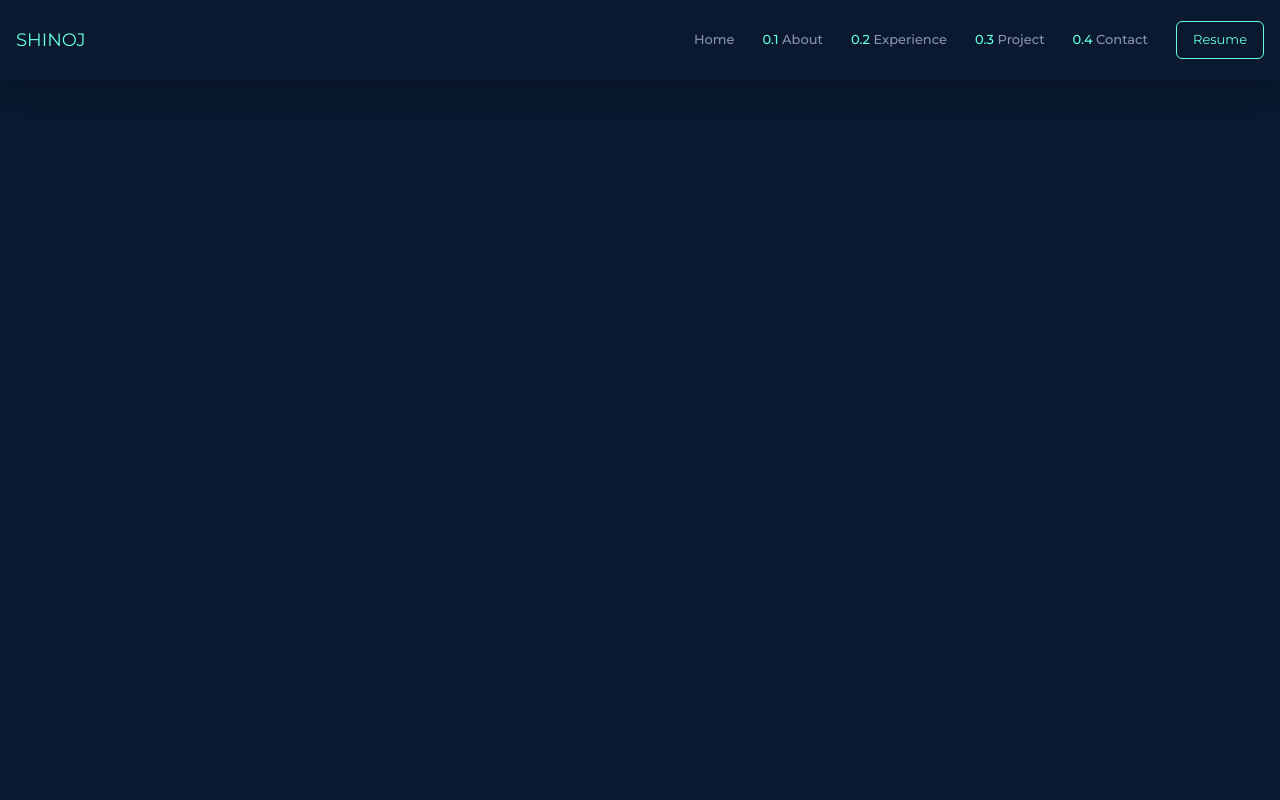
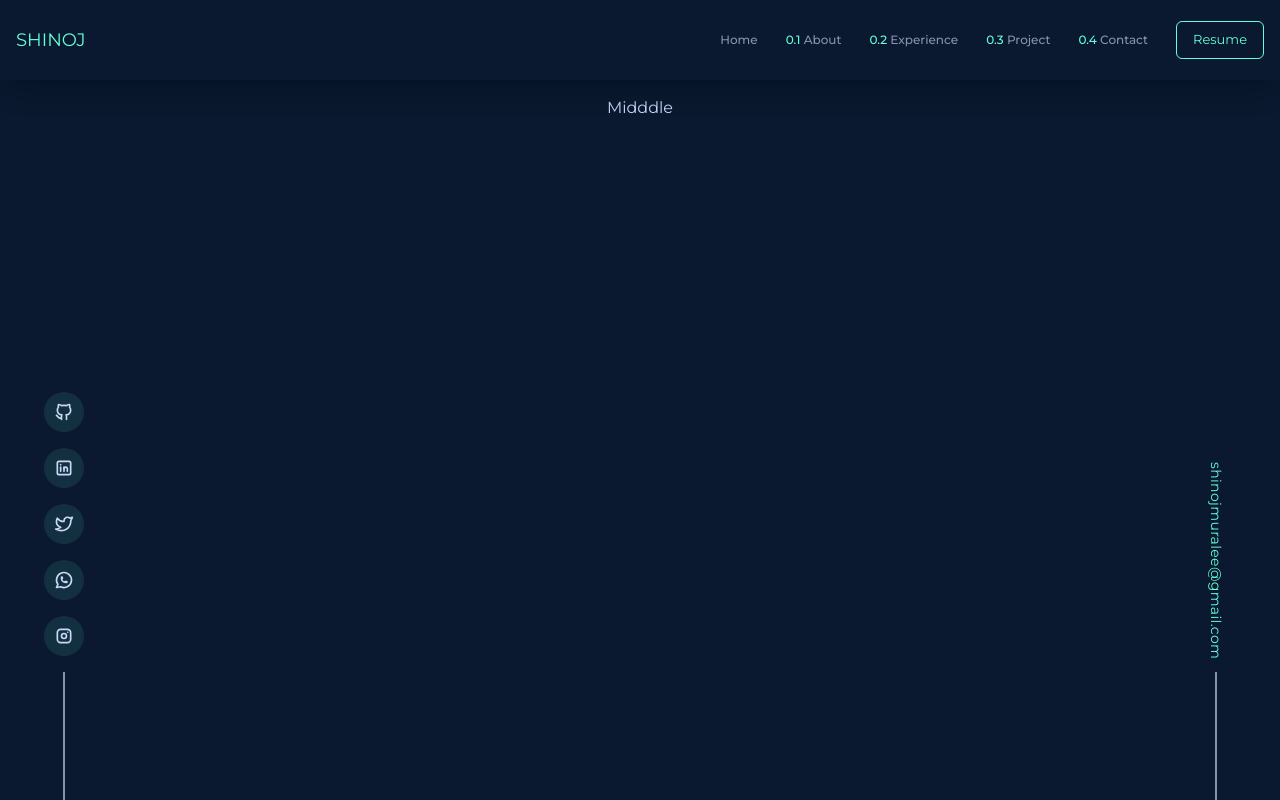
Before and after one commit to shinoj-exe/personal, a Next.js app: page / in a window 1280 px wide. Built offline with nearby package versions, Linux system fonts and the light colour scheme.

Commit message:
sidebars implemented

```diff
--- /dev/null
+++ b/components/LeftSide.tsx
@@ -0,0 +1,25 @@
+import React from 'react'
+import {TbBrandGithub,TbBrandTwitter,TbBrandWhatsapp,TbBrandInstagram,TbBrandLinkedin} from "react-icons/tb"
+import {AiOutlineLinkedin,AiOutlineInstagram,AiOutlineWhatsApp} from "react-icons/ai"
+
+
+const LeftSide = () => {
+  return (
+    <div className="w-full h-full flex flex-col items-center justify-end gap-4 text-textLight">
+        <div className='flex flex-col gap-4 '>
+            <a href="https://github.com/shinoj-exe" target='_blank'><span className="w-10 h-10 text-xl bg-hoverColor rounded-full inline-flex items-center justify-center hover:text-textGreen cursor-pointer hover:-translate-y-2 transition-all duration-300"><TbBrandGithub/></span></a>
+
+            <a href="https://www.linkedin.com/in/shinoj-muraleedharan/" target='_blank'><span className="w-10 h-10 text-xl bg-hoverColor rounded-full inline-flex items-center justify-center hover:text-textGreen cursor-pointer hover:-translate-y-2 transition-all duration-300"><TbBrandLinkedin/></span></a>
+
+            <a href="https://twitter.com/ShinojMuralee" target='_blank'><span className="w-10 h-10 text-xl bg-hoverColor rounded-full inline-flex items-center justify-center hover:text-textGreen cursor-pointer hover:-translate-y-2 transition-all duration-300"><TbBrandTwitter/></span></a>
+
+            <a href="https://api.whatsapp.com/send/?phone=%2B918943194451&text=Hello&type=phone_number&app_absent=0" target='_blank'><span className="w-10 h-10 text-xl bg-hoverColor rounded-full inline-flex items-center justify-center hover:text-textGreen cursor-pointer hover:-translate-y-2 transition-all duration-300"><TbBrandWhatsapp/></span></a>
+
+            <a href="https://www.instagram.com/heyshinojjj/" target='_blank'><span className="w-10 h-10 text-xl bg-hoverColor rounded-full inline-flex items-center justify-center hover:text-textGreen cursor-pointer hover:-translate-y-2 transition-all duration-300"><TbBrandInstagram/></span></a>
+        </div>
+        <div className='w-[2px] h-32 bg-textDark' ></div>
+    </div>
+  )
+}
+
+export default LeftSide
--- a/components/Navbar.tsx
+++ b/components/Navbar.tsx
@@ -13,7 +13,7 @@ const Navbar = () => {
           <span className='text-base md:text-lg text-textGreen '>SHINOJ</span>
         </motion.div>
         <div className="hidden mdl:inline-flex items-center gap-7">
-          <ul className='flex text-[13px] gap-7'>
+          <ul className='flex text-[12px] gap-7'>
             <Link  href="#home" className="flex items-center gap-1 font-medium text-textDark hover:text-textGreen cursor-pointer duration-300 nav-link">
             <motion.li initial={{ y: -10, opacity: 0 }}
                        animate={{ y: 0, opacity: 1 }}
@@ -47,6 +47,11 @@ const Navbar = () => {
                        transition={{ delay: 0.5 }} className="px-4 py-2 rounded-md text-textGreen text-[13px] border  border-textGreen hover:bg-hoverColor duration-300">Resume</motion.button>
           </a>
         </div>
+        <div className="w-6 h-5 flex flex-col justify-between items-center mdl:hidden text-4xl text-textGreen cursor-pointer overflow-hidden group">
+          <span className="w-full h-[2px] bg-textGreen inline-flex transform group-hover:translate-x-2 transition-all ease-in-out duration-300"></span>
+          <span className="w-full h-[2px] bg-textGreen inline-flex transform translate-x-3 group-hover:translate-x-0 transition-all ease-in-out duration-300"></span>
+          <span className="w-full h-[2px] bg-textGreen inline-flex transform translate-x-1 group-hover:translate-x-3 transition-all ease-in-out duration-300"></span>
+        </div>
       </div>
     </div>
   )
--- /dev/null
+++ b/components/RightSide.tsx
@@ -0,0 +1,14 @@
+import React from 'react'
+
+const RightSide = () => {
+  return (
+    <div className='w-full h-full flex flex-col items-center justify-end gap-14 text-textLight'>
+        <a href="mailto:shinojmuralee@gmail.com">
+            <p className='text-sm rotate-90 w-72 tracking-wide text-textGreen'>shinojmuralee@gmail.com</p>
+        </a>
+        <span className='w-[2px] h-32 bg-textDark inline-flex' ></span>
+    </div>
+  )
+}
+
+export default RightSide
--- a/package.json
+++ b/package.json
@@ -18,6 +18,7 @@
     "next": "13.4.4",
     "react": "18.2.0",
     "react-dom": "18.2.0",
+    "react-icons": "^4.9.0",
     "typescript": "5.0.4"
   },
   "devDependencies": {
--- a/pages/index.tsx
+++ b/pages/index.tsx
@@ -1,14 +1,29 @@
 import Image from 'next/image'
 import { Inter } from 'next/font/google'
 import Navbar from '@/components/Navbar'
+import Head from 'next/head'
+import LeftSide from '@/components/LeftSide'
+import RightSide from '@/components/RightSide'
+import { motion } from 'framer-motion'
+
 
 const inter = Inter({ subsets: ['latin'] })
 
 export default function Home() {
   return (
+    <>
+    <Head>
+      <title>Shinoj Muralee</title>
+    </Head>
     <main className="w-full h-screen font-bodyFont bg-bodyColor text-textLight overflow-x-hidden overflow-y-scroll">
       {/* New portfolio */}
       <Navbar/>
+      <div className="w-full h-[88vh] xl:flex items-center gap-20 justify-between">
+        <motion.div initial={{ opacity:0}}  animate={{ opacity : 1 }} transition={{ delay : 1.5}} className='hidden xl:inline-flex w-32 h-full fixed left-0 bottom-0'><LeftSide/></motion.div>
+        <div className="h-[88vh] mx-auto p-4">Midddle</div>
+        <motion.div initial={{ opacity:0}}  animate={{ opacity : 1 }} transition={{ delay : 1.5}} className='hidden xl:inline-flex w-32 h-full fixed right-0 bottom-0'><RightSide/></motion.div>
+      </div>
     </main>
+    </>
   )
 }
```
Also changed, not shown: 1 other file (tests, documents, lock files or other folders).
